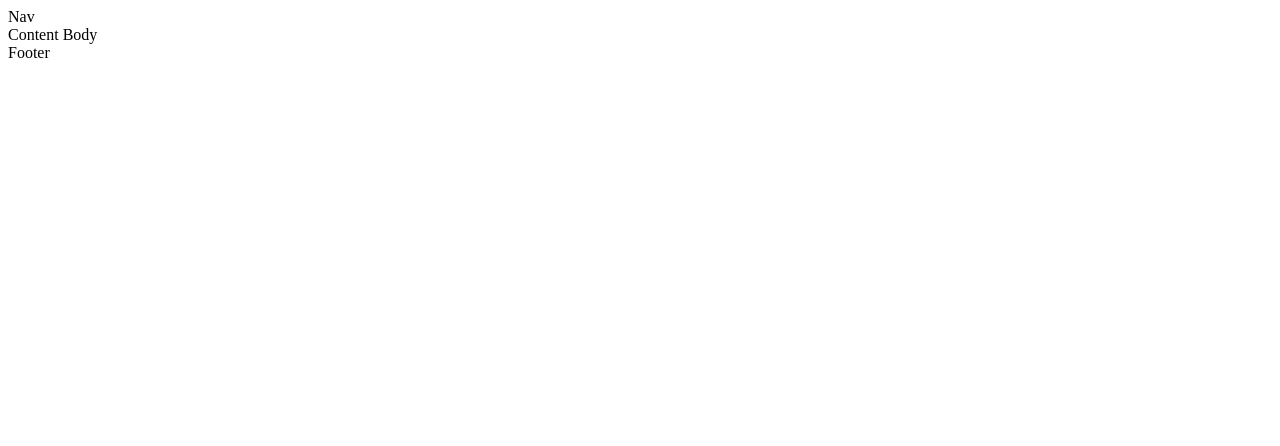
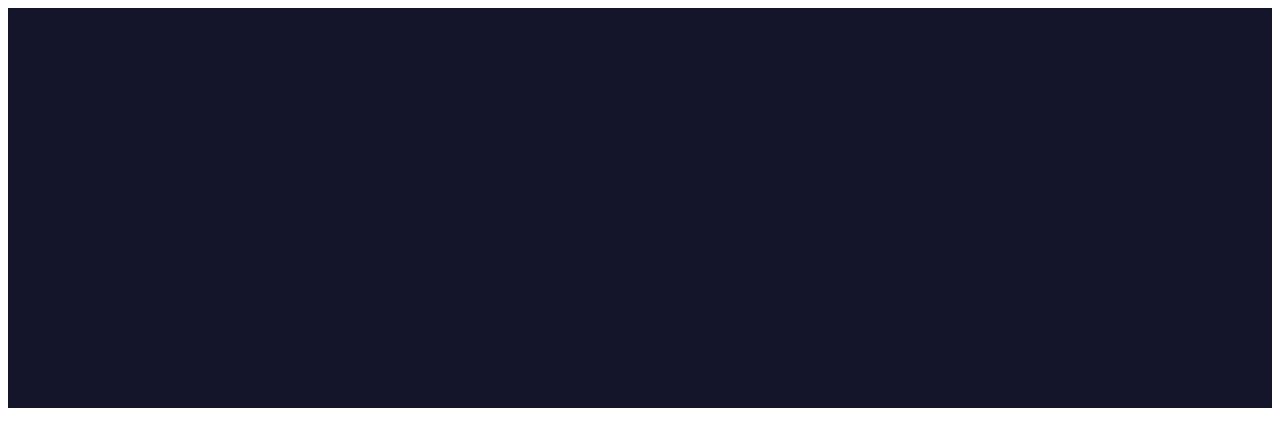
Before and after one commit to Regalcoder/revovely, a Next.js app: page / in a window 1280 px wide. Shown: the top 446 px of the page. Built offline with nearby package versions, Linux system fonts and the light colour scheme.

Commit message:
footer layout

```diff
--- a/components/footer.js
+++ b/components/footer.js
@@ -1,4 +1,12 @@
+import Link from 'next/link'
+import Image from 'next/image'
+import styles from '../styles/Footer.module.css'
+
+
+
 const Footer = () => {
-    return (  <div>Footer</div>);
+    return (
+        <div className={styles.footer}></div>
+    );
 }
 export default Footer;
--- a/components/nav.js
+++ b/components/nav.js
@@ -1,5 +1,11 @@
+import Link from 'next/link'
+import Image from 'next/image'
+import styles from '../styles/Nav.module.css'
+
 const Nav = () => {
-    return ( <div>Nav</div> );
+    return (
+        <div className={styles.navbar}></div>
+    );
 }
 
 export default Nav;
--- a/pages/index.js
+++ b/pages/index.js
@@ -1,5 +1,18 @@
+import Link from 'next/link'
+import Image from 'next/image'
+import styles from '../styles/Home.module.css'
+
+
 const Home = () => {
-  return (<div>Content Body</div>);
+  return (
+
+    <div>
+
+    </div>
+  );
 }
+
+
+
 Home.layout = "Default";
 export default Home;
--- /dev/null
+++ b/styles/Footer.module.css
@@ -0,0 +1,6 @@
+
+.footer {
+    height: 400px;
+    width: 100%;
+    background: #14142B;
+}
--- a/styles/globals.css
+++ b/styles/globals.css
@@ -1,7 +1,7 @@
 html,
 body {
-  padding: 0;
-  margin: 0;
+  padding: 0px;
+  margin: 0px;
   font-family: -apple-system, BlinkMacSystemFont, Segoe UI, Roboto, Oxygen,
     Ubuntu, Cantarell, Fira Sans, Droid Sans, Helvetica Neue, sans-serif;
 }
@@ -14,12 +14,17 @@
 * {
   box-sizing: border-box;
 }
+Footer {
+  margin:0px;
+}
+
 
 @media (prefers-color-scheme: dark) {
   html {
     color-scheme: dark;
   }
   body {
+    margin: 0px;
     color: white;
     background: black;
   }
```
Also changed, not shown: styles/Home.module.css (line endings or trailing spaces), styles/Nav.module.css (added), 2 other files (tests, documents, lock files or other folders).
